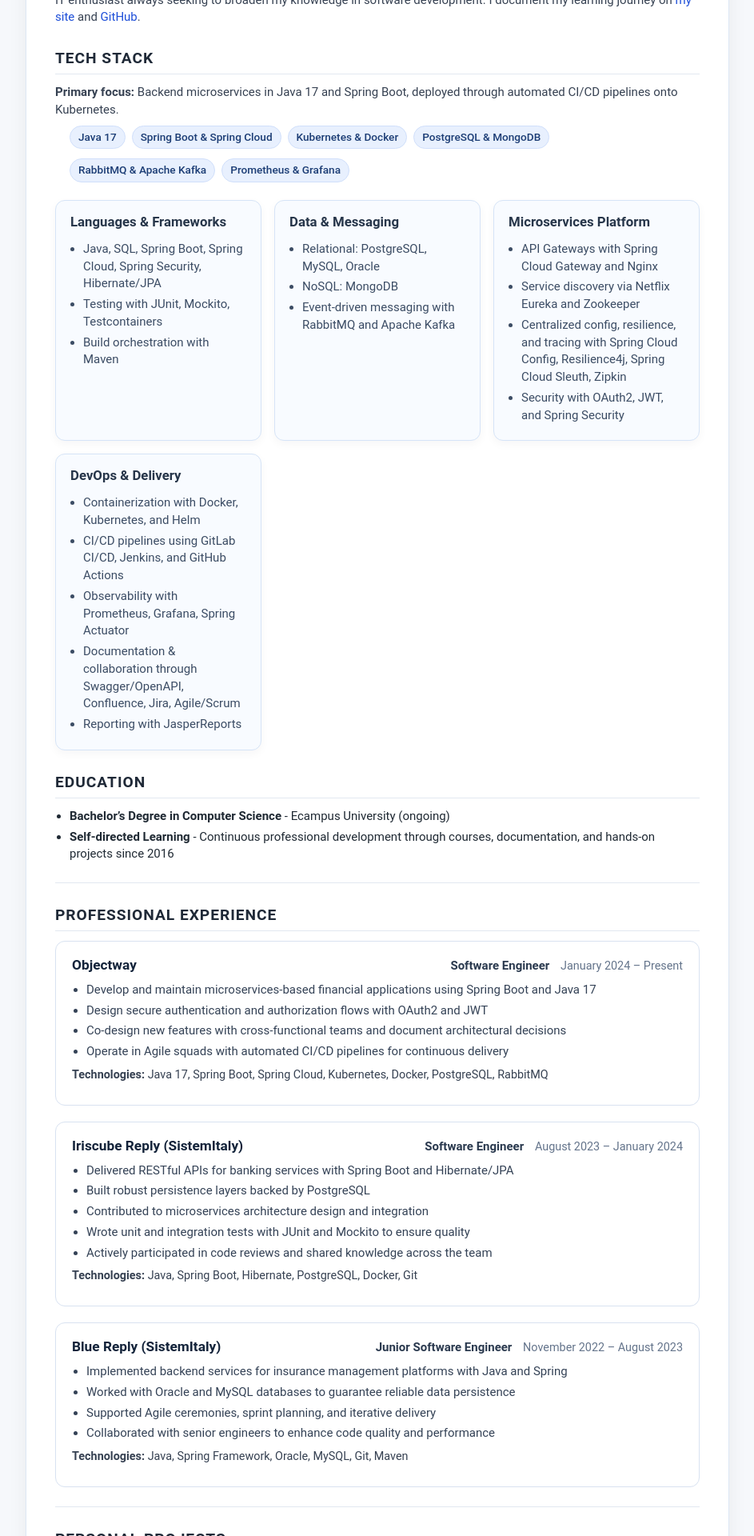
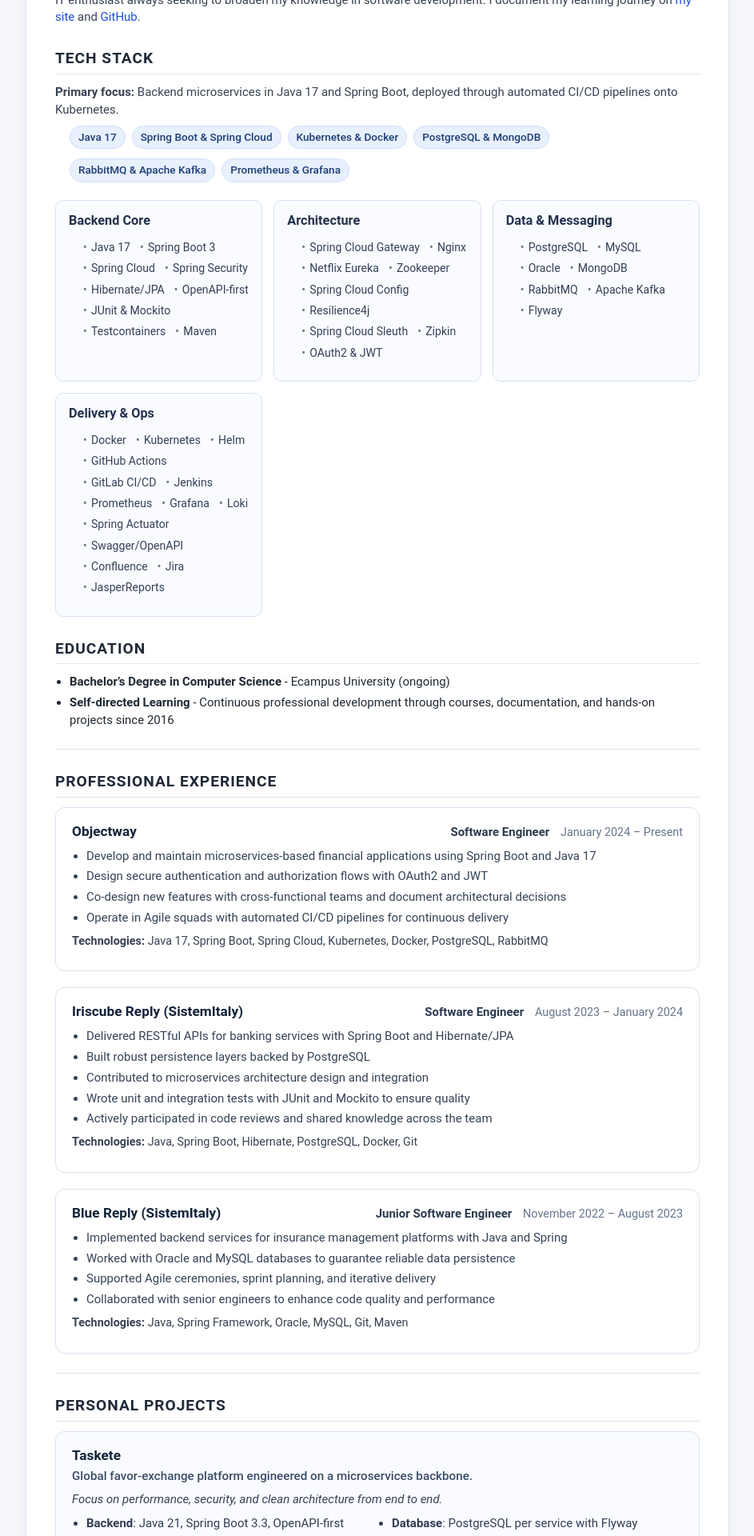
Before and after one commit to Jok98/Jok98.github.io, a Jekyll site: the page built from pages/cv.md, in a window 1280 px wide. Shown: the part 334-2254 px from the top of the page at 80% size, without its empty margins (168-1111 px from the left). Built offline with Jekyll 4.4.1, drawn with Linux system fonts in a browser that asks for light colours.

Commit message:
style: restructure skills section for improved clarity and organization

```diff
--- a/assets/css/cv_style.css
+++ b/assets/css/cv_style.css
@@ -131,32 +131,51 @@
   border: 1px solid #d0dffb;
 }
 
-.skills-grid {
+.skills-matrix {
   display: grid;
-  gap: 16px;
-  grid-template-columns: repeat(auto-fit, minmax(210px, 1fr));
-  margin-top: 18px;
+  gap: 14px;
+  grid-template-columns: repeat(auto-fit, minmax(220px, 1fr));
+  margin-top: 16px;
 }
 
-.skills-card {
-  background: #f8fbff;
-  border: 1px solid #d6e4f7;
-  border-radius: 12px;
-  padding: 16px 18px;
-  box-shadow: 0 4px 12px rgba(15, 23, 42, 0.04);
+.skill-block {
+  padding: 14px 16px;
+  border: 1px solid #d7e2f3;
+  border-radius: 10px;
+  background: #f9fbff;
   display: flex;
   flex-direction: column;
   gap: 6px;
 }
 
-.skills-card ul {
+.skill-block h3 {
   margin: 0;
-  padding-left: 16px;
+  font-size: 1.02rem;
+  color: #23324c;
 }
 
-.skills-card li {
-  margin-bottom: 4px;
-  color: #3b4c64;
+.skill-inline {
+  list-style: none;
+  display: flex;
+  flex-wrap: wrap;
+  gap: 4px 12px;
+  margin: 0;
+  padding: 0;
+}
+
+.skill-inline li {
+  position: relative;
+  padding-left: 10px;
+  color: #334057;
+  font-size: 0.88rem;
+  line-height: 1.3;
+}
+
+.skill-inline li::before {
+  content: "•";
+  position: absolute;
+  left: 0;
+  color: #6b7280;
 }
 
 .experience-list {
@@ -299,7 +318,7 @@
     border-radius: 10px;
   }
 
-  .skills-grid {
+  .skills-matrix {
     grid-template-columns: 1fr;
   }
 
@@ -352,7 +371,7 @@
     padding: 2px 8px;
   }
 
-  .skills-card,
+  .skill-block,
   .experience-item,
   .project-card {
     box-shadow: none;
@@ -362,6 +381,7 @@
     page-break-inside: avoid;
   }
 
+  .skill-block,
   .experience-item,
   .project-card {
     padding: 14px 16px;
--- a/pages/cv.md
+++ b/pages/cv.md
@@ -31,40 +31,64 @@
   </ul>
 </div>
 
-<div class="skills-grid">
-  <section class="skills-card">
-    <h3>Languages &amp; Frameworks</h3>
-    <ul>
-      <li>Java, SQL, Spring Boot, Spring Cloud, Spring Security, Hibernate/JPA</li>
-      <li>Testing with JUnit, Mockito, Testcontainers</li>
-      <li>Build orchestration with Maven</li>
+<div class="skills-matrix">
+  <section class="skill-block">
+    <h3>Backend Core</h3>
+    <ul class="skill-inline">
+      <li>Java 17</li>
+      <li>Spring Boot 3</li>
+      <li>Spring Cloud</li>
+      <li>Spring Security</li>
+      <li>Hibernate/JPA</li>
+      <li>OpenAPI-first</li>
+      <li>JUnit &amp; Mockito</li>
+      <li>Testcontainers</li>
+      <li>Maven</li>
     </ul>
   </section>
-  <section class="skills-card">
-    <h3>Data &amp; Messaging</h3>
-    <ul>
-      <li>Relational: PostgreSQL, MySQL, Oracle</li>
-      <li>NoSQL: MongoDB</li>
-      <li>Event-driven messaging with RabbitMQ and Apache Kafka</li>
+  <section class="skill-block">
+    <h3>Architecture</h3>
+    <ul class="skill-inline">
+      <li>Spring Cloud Gateway</li>
+      <li>Nginx</li>
+      <li>Netflix Eureka</li>
+      <li>Zookeeper</li>
+      <li>Spring Cloud Config</li>
+      <li>Resilience4j</li>
+      <li>Spring Cloud Sleuth</li>
+      <li>Zipkin</li>
+      <li>OAuth2 &amp; JWT</li>
     </ul>
   </section>
-  <section class="skills-card">
-    <h3>Microservices Platform</h3>
-    <ul>
-      <li>API Gateways with Spring Cloud Gateway and Nginx</li>
-      <li>Service discovery via Netflix Eureka and Zookeeper</li>
-      <li>Centralized config, resilience, and tracing with Spring Cloud Config, Resilience4j, Spring Cloud Sleuth, Zipkin</li>
-      <li>Security with OAuth2, JWT, and Spring Security</li>
+  <section class="skill-block">
+    <h3>Data &amp; Messaging</h3>
+    <ul class="skill-inline">
+      <li>PostgreSQL</li>
+      <li>MySQL</li>
+      <li>Oracle</li>
+      <li>MongoDB</li>
+      <li>RabbitMQ</li>
+      <li>Apache Kafka</li>
+      <li>Flyway</li>
     </ul>
   </section>
-  <section class="skills-card">
-    <h3>DevOps &amp; Delivery</h3>
-    <ul>
-      <li>Containerization with Docker, Kubernetes, and Helm</li>
-      <li>CI/CD pipelines using GitLab CI/CD, Jenkins, and GitHub Actions</li>
-      <li>Observability with Prometheus, Grafana, Spring Actuator</li>
-      <li>Documentation &amp; collaboration through Swagger/OpenAPI, Confluence, Jira, Agile/Scrum</li>
-      <li>Reporting with JasperReports</li>
+  <section class="skill-block">
+    <h3>Delivery &amp; Ops</h3>
+    <ul class="skill-inline">
+      <li>Docker</li>
+      <li>Kubernetes</li>
+      <li>Helm</li>
+      <li>GitHub Actions</li>
+      <li>GitLab CI/CD</li>
+      <li>Jenkins</li>
+      <li>Prometheus</li>
+      <li>Grafana</li>
+      <li>Loki</li>
+      <li>Spring Actuator</li>
+      <li>Swagger/OpenAPI</li>
+      <li>Confluence</li>
+      <li>Jira</li>
+      <li>JasperReports</li>
     </ul>
   </section>
 </div>
```
